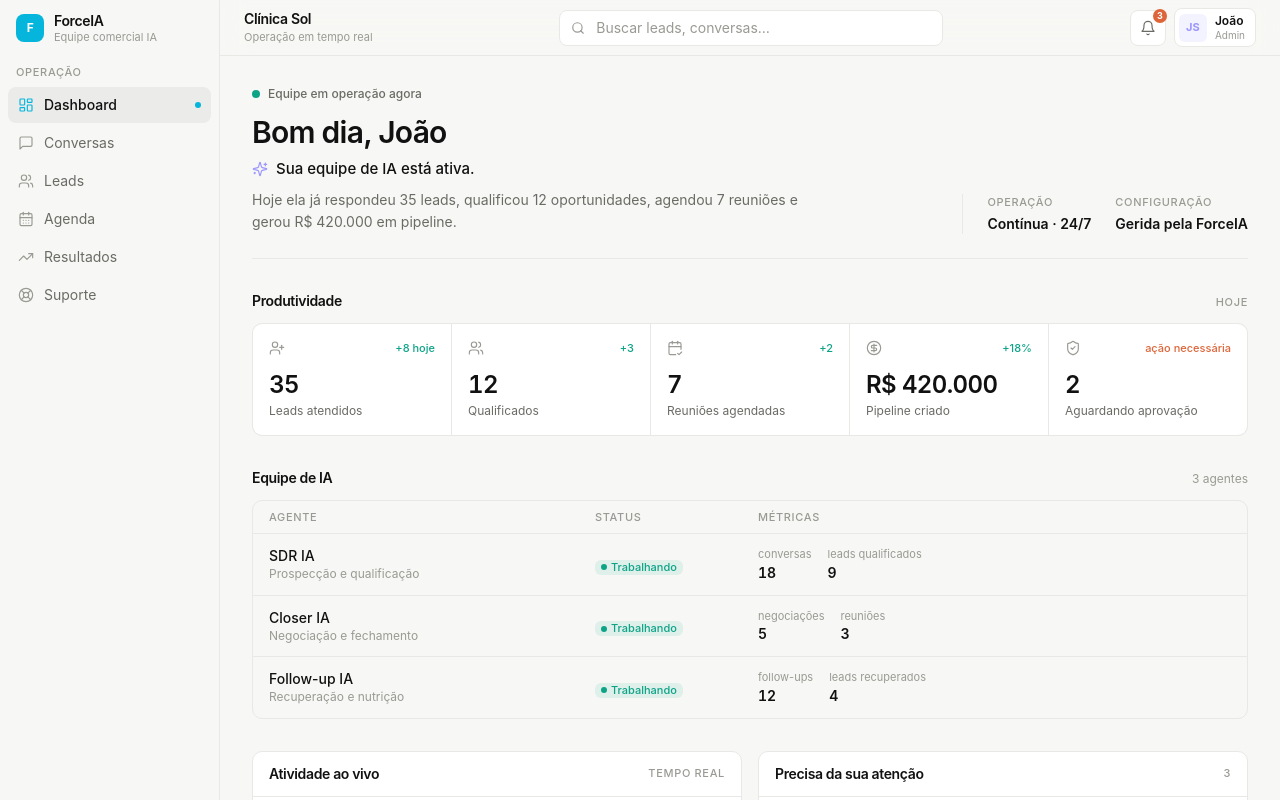
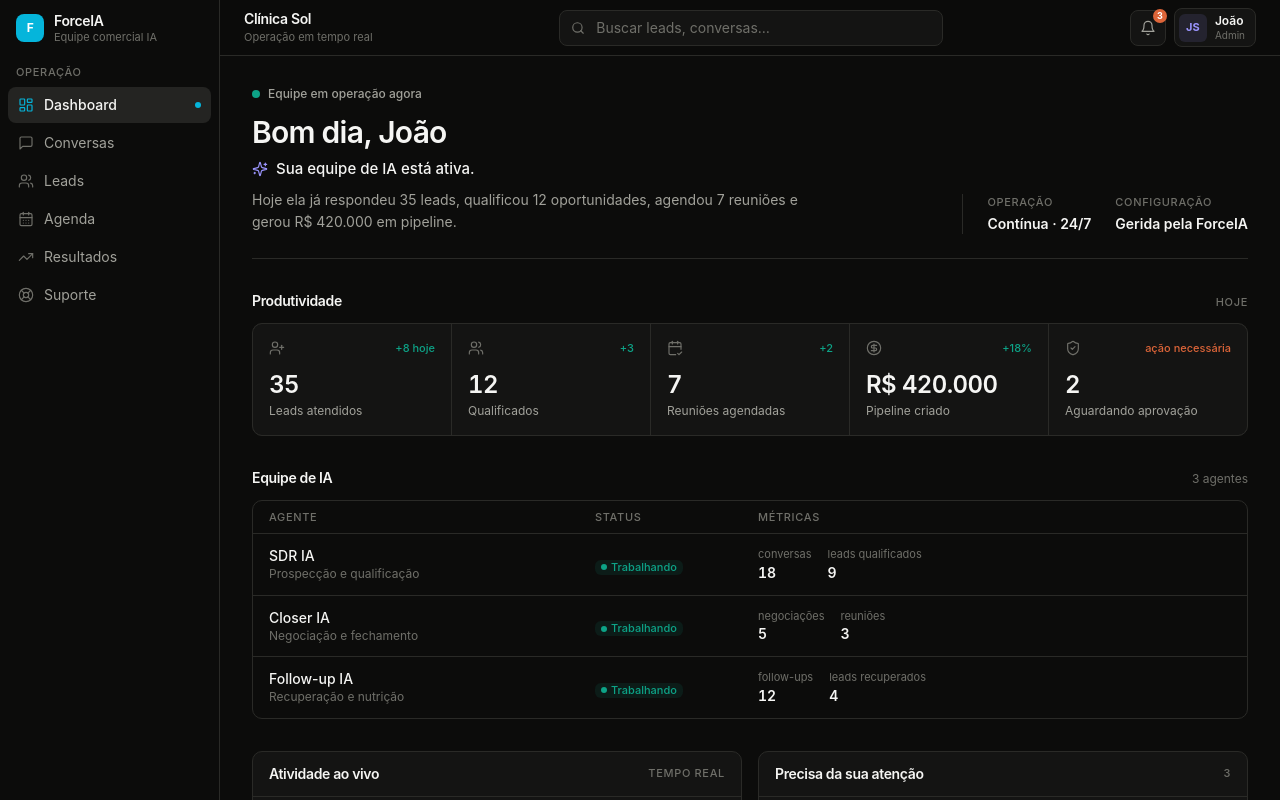
Before and after one commit to jvrm831720/forceia, a Next.js app in the folder dashboard/: page / in a window 1280 px wide. Shown: the top 800 px of the page. Built offline with nearby package versions, Linux system fonts and the light colour scheme.

Commit message:
feat(dashboard): AI Operating System visual system 3.0 foundation
Dark-first monochromatic palette, dense typography, zero decorative shadows.
No business logic changes.

```diff
--- a/dashboard/app/layout.tsx
+++ b/dashboard/app/layout.tsx
@@ -2,9 +2,9 @@ import type { Metadata } from "next";
 import "./globals.css";
 
 export const metadata: Metadata = {
-  title: "ForceIA \u00b7 Dashboard",
+  title: "ForceIA · Operations",
   description:
-    "Acompanhe sua equipe de vendas com IA em tempo real \u2014 leads, qualifica\u00e7\u00f5es, reuni\u00f5es e pipeline.",
+    "Sistema operacional da sua equipe comercial com IA — pipeline, conversas, reuniões e resultados em tempo real.",
 };
 
 export default function RootLayout({
@@ -13,8 +13,8 @@ export default function RootLayout({
   children: React.ReactNode;
 }) {
   return (
-    <html lang="pt-BR">
-      <body className="font-sans antialiased">{children}</body>
+    <html lang="pt-BR" className="dark">
+      <body className="font-sans antialiased bg-background text-ink">{children}</body>
     </html>
   );
 }
--- a/dashboard/design-system/tokens.ts
+++ b/dashboard/design-system/tokens.ts
@@ -1,26 +1,33 @@
-/** ForceIA Design System 2.0 — silent UI, data-first, controlled contrast */
+/**
+ * ForceIA Design System 3.0 — AI Operating System
+ * Dark-first · monochromatic · semantic accent only · dense · editorial-technical
+ */
 export const colors = {
-  brand: { DEFAULT: "#05B5DB", hover: "#049FBF", soft: "rgba(5,181,219,0.10)" },
-  success: { DEFAULT: "#0DA387", soft: "rgba(13,163,135,0.10)" },
-  ai: { DEFAULT: "#9B95FE", soft: "rgba(155,149,254,0.12)" },
-  warning: { DEFAULT: "#DD6539", soft: "rgba(221,101,57,0.10)" },
+  bg: "#090909",
+  canvas: "#0E0E0E",
+  surface: "#141414",
+  elevated: "#1A1A1A",
+  border: "#232323",
+  divider: "#2B2B2B",
+  text: { primary: "#F5F5F5", secondary: "#A7A7A7", tertiary: "#707070" },
+  brand: { DEFAULT: "#05B5DB", soft: "rgba(5,181,219,0.12)" },
+  success: { DEFAULT: "#0DA387", soft: "rgba(13,163,135,0.12)" },
+  ai: { DEFAULT: "#9B95FE", soft: "rgba(155,149,254,0.14)" },
+  warning: { DEFAULT: "#DD6539", soft: "rgba(221,101,57,0.12)" },
   highlight: { DEFAULT: "#F7CA63", soft: "rgba(247,202,99,0.14)" },
-  danger: { DEFAULT: "#E5484D", soft: "rgba(229,72,77,0.10)" },
+  danger: { DEFAULT: "#E5484D", soft: "rgba(229,72,77,0.12)" },
 } as const;
+
 export const spacing = {
   1: "4px", 2: "8px", 3: "12px", 4: "16px", 5: "20px", 6: "24px",
-  8: "32px", 10: "40px", 12: "48px", 16: "64px", 20: "80px", 24: "96px",
+  8: "32px", 10: "40px", 12: "48px", 16: "64px",
 } as const;
+
 export const radius = {
-  none: "0", xs: "4px", sm: "6px", md: "8px", lg: "10px", xl: "12px", full: "9999px",
+  none: "0", xs: "2px", sm: "4px", md: "6px", lg: "8px", full: "9999px",
 } as const;
-export const shadows = {
-  sm: "0 1px 2px rgba(17,17,17,0.04)",
-  md: "0 2px 8px rgba(17,17,17,0.05)",
-  lg: "0 8px 24px rgba(17,17,17,0.06)",
-  focus: "0 0 0 3px rgba(5,181,219,0.22)",
-} as const;
+
 export const motion = {
-  fast: "120ms", base: "160ms", slow: "200ms",
+  fast: "120ms", base: "160ms", slow: "180ms",
   ease: "cubic-bezier(0.2, 0.8, 0.2, 1)",
 } as const;
```
